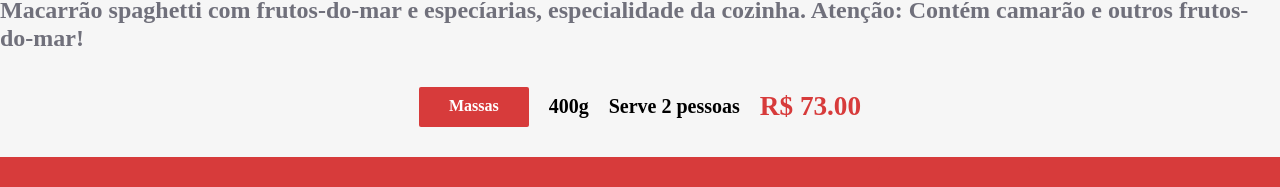
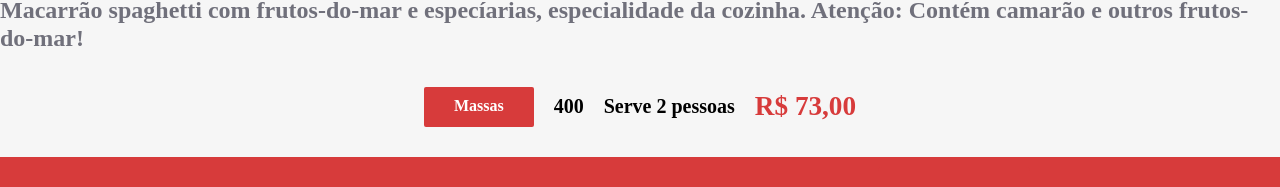
Before and after one commit to jardel-cruz/react-site-restaurante, a React (Vite) app: page /prato/1 in a window 1280 px wide. Shown: the part 824-1011 px from the top of the page. Built offline with nearby package versions, Linux system fonts and the light colour scheme; a web font is replaced by a local one.

Commit message:
Criando o componente de Tags

```diff
--- a/src/components/Itens/item/Item.module.scss
+++ b/src/components/Itens/item/Item.module.scss
@@ -1,10 +1,5 @@
 @import "../../../assets/style/breakpoints";
 @import "../../../assets/style/variables";
-
-$massas: #d73b3b;
-$carnes: #30201e;
-$combos: #e6c864;
-$veganos: #80aa40;
 
 .item {
   display: flex;
@@ -47,56 +42,4 @@ $veganos: #80aa40;
       margin-bottom: 20px;
     }
   }
-  &__tags {
-    display: flex;
-    flex-wrap: wrap;
-    justify-content: space-between;
-    margin-bottom: 20px;
-    max-width: 700px;
-    @media (max-width: $desktop_xsm) {
-      justify-content: flex-end;
-    }
-    @media (max-width: $mobile) {
-      justify-content: flex-start;
-    }
-    > div {
-      margin: 10px;
-    }
-  }
-  &__tipo {
-    align-items: center;
-    border-radius: 2px;
-    display: flex;
-    font-weight: bold;
-    height: 40px;
-    justify-content: center;
-    padding: 10px 30px;
-    &__massas {
-      background-color: $massas;
-      color: white;
-    }
-    &__carnes {
-      background-color: $carnes;
-      color: white;
-    }
-    &__combos {
-      background-color: $combos;
-    }
-    &__veganos {
-      background-color: $veganos;
-    }
-  }
-  &__porcao,
-  &__qtdpessoas,
-  &__valor {
-    align-items: center;
-    display: flex;
-    font-size: 1.25rem;
-    font-weight: bold;
-    justify-content: center;
-  }
-  &__valor {
-    color: $red;
-    font-size: 1.7rem;
-  }
 }
--- a/src/components/Itens/item/Item.tsx
+++ b/src/components/Itens/item/Item.tsx
@@ -1,43 +1,21 @@
 import style from "./Item.module.scss";
 import itens from "../../../data/cardapio.json";
-import classNames from "classnames";
+import TagsPratos from "@/components/Tags/TagsPratos";
 
 type ProopsItem = typeof itens[0];
 
-export function Item({
-  category,
-  description,
-  photo,
-  price,
-  serving,
-  size,
-  title,
-}: ProopsItem) {
+export function Item(props: ProopsItem) {
   return (
     <div className={style.item}>
       <div className={style.item__imagem}>
-        <img src={photo} alt={title} />
+        <img src={props.photo} alt={props.title} />
       </div>
       <div className={style.item__descricao}>
         <div className={style.item__titulo}>
-          <h2>{title}</h2>
-          <p>{description}</p>
+          <h2>{props.title}</h2>
+          <p>{props.description}</p>
         </div>
-        <div className={style.item__tags}>
-          <div
-            className={classNames(
-              style.item__tipo,
-              style[`item__tipo__${category.label.toLowerCase() as "carnes"}`]
-            )}
-          >
-            {category.label}
-          </div>
-          <div className={style.item__porcao}>{size}</div>
-          <div className={style.item__qtdpessoas}>
-            Serve {serving} {serving > 1 ? "pessoas" : "pessoa"}
-          </div>
-          <div className={style.item__valor}>R$ {price},00</div>
-        </div>
+        <TagsPratos {...props}></TagsPratos>
       </div>
     </div>
   );
--- /dev/null
+++ b/src/components/Tags/TagsPratos.module.scss
@@ -0,0 +1,59 @@
+@import "../../assets/style/variables";
+@import "../../assets/style/breakpoints";
+
+$massas: #d73b3b;
+$carnes: #30201e;
+$combos: #e6c864;
+$veganos: #80aa40;
+.tags {
+  display: flex;
+  flex-wrap: wrap;
+  justify-content: space-between;
+  margin-bottom: 20px;
+  max-width: 700px;
+  @media (max-width: $desktop_xsm) {
+    justify-content: flex-end;
+  }
+  @media (max-width: $mobile) {
+    justify-content: flex-start;
+  }
+  div {
+    margin: 10px;
+  }
+  &__tipo {
+    align-items: center;
+    border-radius: 2px;
+    display: flex;
+    font-weight: bold;
+    height: 40px;
+    justify-content: center;
+    padding: 10px 30px;
+    &__massas {
+      background-color: $massas;
+      color: white;
+    }
+    &__carnes {
+      background-color: $carnes;
+      color: white;
+    }
+    &__combos {
+      background-color: $combos;
+    }
+    &__veganos {
+      background-color: $veganos;
+    }
+  }
+  &__porcao,
+  &__qtdpessoas,
+  &__valor {
+    align-items: center;
+    display: flex;
+    font-size: 1.25rem;
+    font-weight: bold;
+    justify-content: center;
+  }
+  &__valor {
+    color: $red;
+    font-size: 1.7rem;
+  }
+}
--- /dev/null
+++ b/src/components/Tags/TagsPratos.tsx
@@ -0,0 +1,23 @@
+import { Prato } from "@/types/types";
+import classNames from "classnames";
+import style from "./TagsPratos.module.scss";
+
+export default function TagsPratos({ price, size, serving, category }: Prato) {
+  return (
+    <div className={style.tags}>
+      <div
+        className={classNames(
+          style.tags__tipo,
+          style[`tags__tipo__${category.label.toLowerCase() as "carnes"}`]
+        )}
+      >
+        {category.label}
+      </div>
+      <div className={style.tags__porcao}>{size}</div>
+      <div className={style.tags__qtdpessoas}>
+        Serve {serving} {serving > 1 ? "pessoas" : "pessoa"}
+      </div>
+      <div className={style.tags__valor}>R$ {price},00</div>
+    </div>
+  );
+}
--- a/src/pages/Prato/Prato.module.scss
+++ b/src/pages/Prato/Prato.module.scss
@@ -38,59 +38,3 @@
     justify-content: space-between;
   }
 }
-$massas: #d73b3b;
-$carnes: #30201e;
-$combos: #e6c864;
-$veganos: #80aa40;
-.tags {
-  display: flex;
-  flex-wrap: wrap;
-  justify-content: space-between;
-  margin-bottom: 20px;
-  max-width: 700px;
-  @media (max-width: $desktop_xsm) {
-    justify-content: flex-end;
-  }
-  @media (max-width: $mobile) {
-    justify-content: flex-start;
-  }
-  div {
-    margin: 10px;
-  }
-  &__tipo {
-    align-items: center;
-    border-radius: 2px;
-    display: flex;
-    font-weight: bold;
-    height: 40px;
-    justify-content: center;
-    padding: 10px 30px;
-    &__massas {
-      background-color: $massas;
-      color: white;
-    }
-    &__carnes {
-      background-color: $carnes;
-      color: white;
-    }
-    &__combos {
-      background-color: $combos;
-    }
-    &__veganos {
-      background-color: $veganos;
-    }
-  }
-  &__porcao,
-  &__qtdpessoas,
-  &__valor {
-    align-items: center;
-    display: flex;
-    font-size: 1.25rem;
-    font-weight: bold;
-    justify-content: center;
-  }
-  &__valor {
-    color: $red;
-    font-size: 1.7rem;
-  }
-}
--- a/src/pages/Prato/Prato.tsx
+++ b/src/pages/Prato/Prato.tsx
@@ -2,6 +2,7 @@ import style from "./Prato.module.scss";
 import { useNavigate, useParams } from "react-router-dom";
 import cardapio from "../../data/cardapio.json";
 import classNames from "classnames";
+import TagsPratos from "@/components/Tags/TagsPratos";
 
 export default function Prato() {
   const { id } = useParams();
@@ -19,26 +20,7 @@ export default function Prato() {
         </div>
         <div className={style.conteudo}>
           <p className={style.conteudo__descricao}>{prato.description}</p>
-          <div className={style.tags}>
-            <div
-              className={classNames({
-                [style.tags__tipo]: true,
-                [style[
-                  `tags__tipo__${prato.category.label.toLowerCase()}` as "tags"
-                ]]: true,
-              })}
-            >
-              {prato.category.label}
-            </div>
-
-            <div className={style.tags__porcao}>{prato.size}g</div>
-
-            <div className={style.tags__qtdpessoas}>
-              Serve {prato.serving} {prato.serving === 1 ? "pessoa" : "pessoas"}
-            </div>
-
-            <div className={style.tags__valor}>R$ {prato.price.toFixed(2)}</div>
-          </div>
+          <TagsPratos {...prato}></TagsPratos>
         </div>
       </section>
     </>
```
